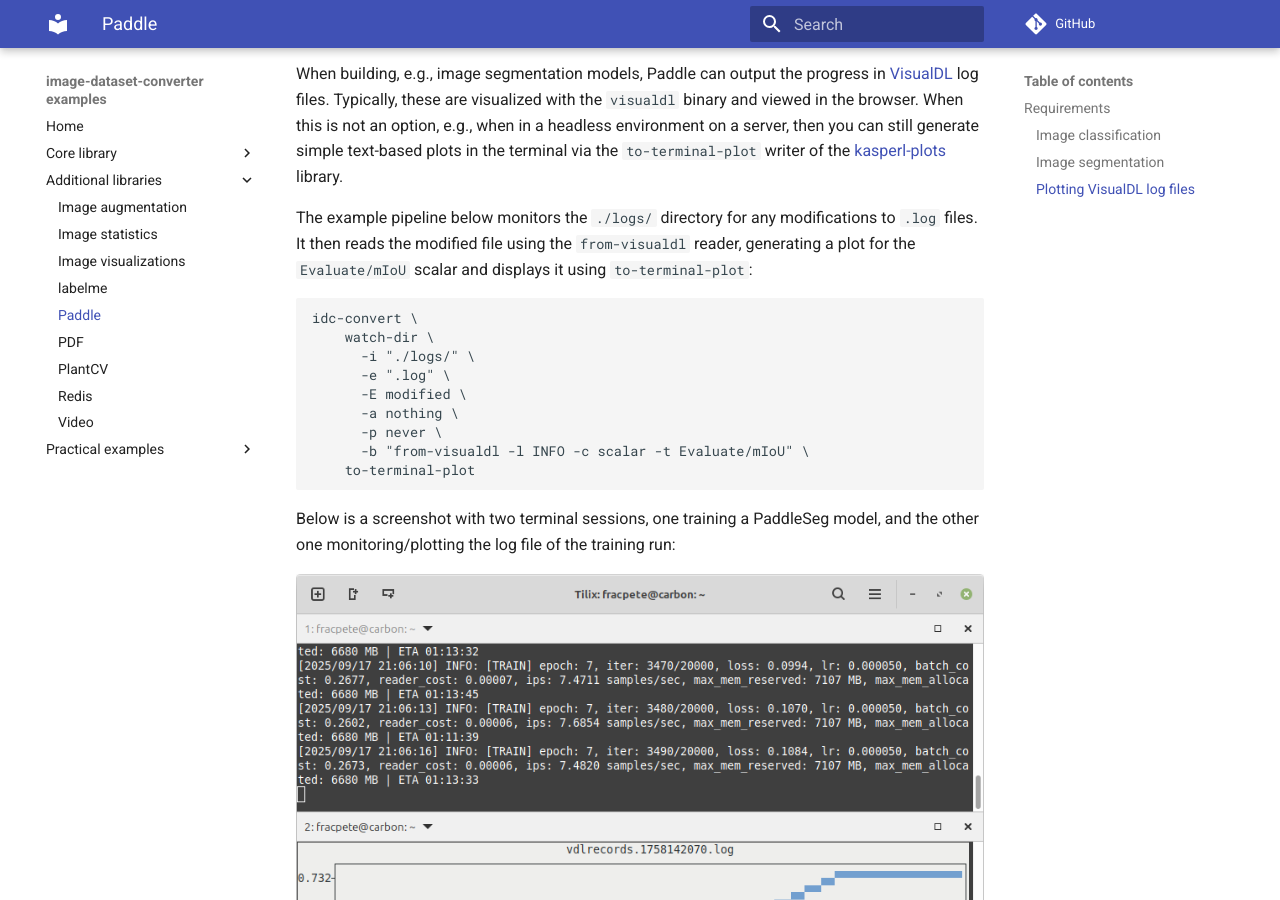
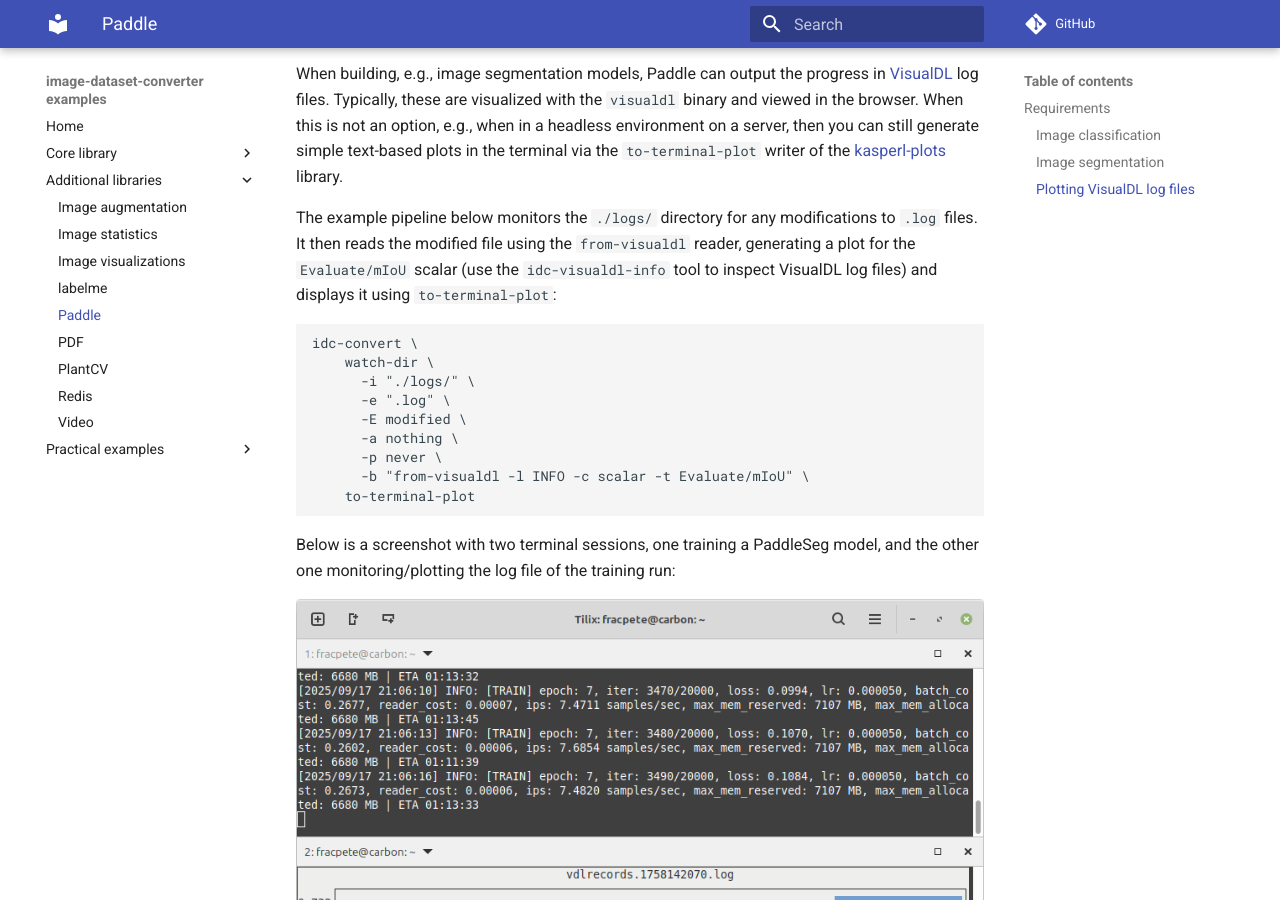
Before and after one commit to waikato-datamining/image-dataset-converter-examples, an MkDocs documentation site: the page built from docs/paddle.md, in a window 1280 px wide and 900 px high, scrolled down 1435 px. Built offline with MkDocs 1.6.1 and Material for MkDocs 9.7.7, drawn with Linux system fonts in a browser that asks for light colours; comment, search, counter and statistics services are not loaded.

Commit message:
mentioned idc-visualdl-info tool

````diff
--- a/docs/paddle.md
+++ b/docs/paddle.md
@@ -78,7 +78,8 @@
 The example pipeline below monitors the `./logs/` directory  for any
 modifications to `.log` files. It then reads the modified file using the
 `from-visualdl` reader, generating a plot for the `Evaluate/mIoU` scalar
-and displays it using `to-terminal-plot`:
+(use the `idc-visualdl-info` tool to inspect VisualDL log files) and
+displays it using `to-terminal-plot`:
 
 ```bash
 idc-convert \
````
